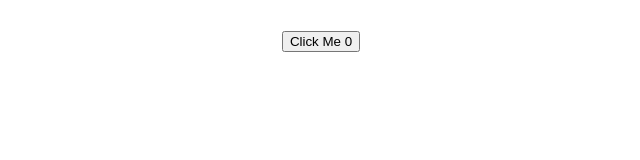
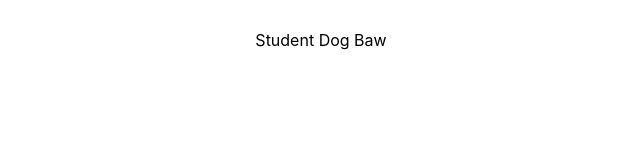
Before and after one commit to lakkaru/react_hoc, a React (Create React App) app: page / in a window 1280 px wide. Shown: the top 160 px of the page, without its empty margins (319-959 px from the left). Built offline with nearby package versions, Linux system fonts and the light colour scheme.

Commit message:
feat- HOC concept created with Student and withNotes.

```diff
--- a/src/App.js
+++ b/src/App.js
@@ -1,11 +1,17 @@
 
 import './App.css';
 import ClickComponent from './components/ClickComponent';
+import HoverComponent from './components/HoverComponent';
+import Student from './hocLearn/Student';
+import withNotes from './hocLearn/withNotes';
 
 function App() {
   return (
     <div className="App">
-      <ClickComponent/>
+      {/* <ClickComponent/><br/><br/>
+      <HoverComponent/> */}
+      <Student/>
+
     </div>
   );
 }
--- /dev/null
+++ b/src/components/HoverComponent.js
@@ -0,0 +1,21 @@
+import React, { useState } from 'react'
+
+export default function HoverComponent() {
+    const [count, setCount]=useState(0);
+    const handleCount= ()=>{
+        setCount(count +1)
+    }
+  return (
+    <div style={{
+        backgroundColor:'teal',
+        width: '250px',
+        height:'150px',
+        marginLeft:'auto',
+        marginRight:'auto',
+       display:'flex',
+       alignItems:'center',
+       justifyContent:'center',
+       color:'white'
+    }} onMouseOver={handleCount}>HoverComponent {count}</div>
+  )
+}
--- /dev/null
+++ b/src/hocLearn/Student.js
@@ -0,0 +1,9 @@
+import React from 'react'
+import withNotes from './withNotes'
+
+ function Student({animal, name}) {
+  return (
+    <div>Student {animal} {name}</div>
+  )
+}
+export default withNotes(Student)
--- /dev/null
+++ b/src/hocLearn/withNotes.js
@@ -0,0 +1,12 @@
+
+export default function withNotes(WrapperComponent) {
+
+  function WithNotes(){
+    const animal="Dog";
+    const name='Baw';
+    return <WrapperComponent animal={animal} name={name}/>
+  }
+    return (
+    WithNotes
+  )
+}
```
